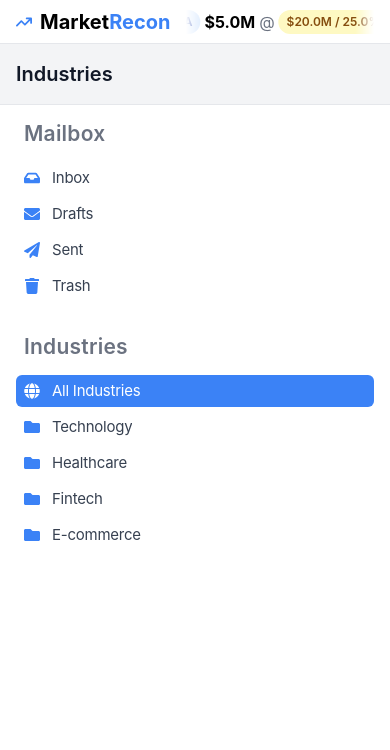
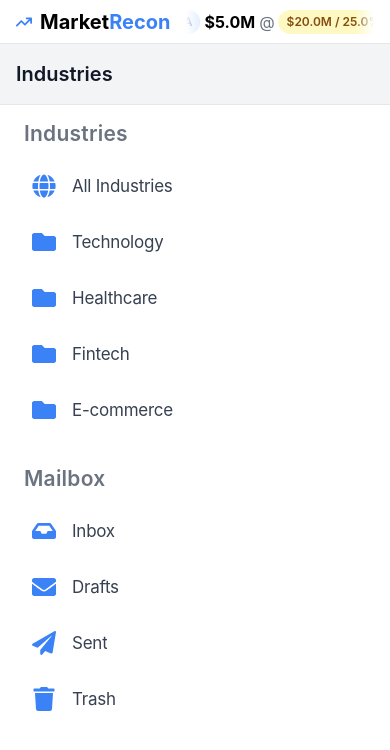
Before and after one commit to buzsh/recon, a Next.js app: page / in a window 390 px wide. Shown: the top 750 px of the page. Built offline with nearby package versions, Linux system fonts and the light colour scheme.

Commit message:
refactor: mobile optimizations

```diff
--- a/components/MobileLayout.tsx
+++ b/components/MobileLayout.tsx
@@ -1,9 +1,9 @@
 import React, { useState } from 'react';
-import Sidebar from './Sidebar';
 import StartupList from './StartupList';
 import DetailView from './DetailView';
 import { Industry, Startup } from '../data/types';
 import { IoChevronBackOutline } from "react-icons/io5";
+import { FaFolder, FaGlobe, FaInbox, FaEnvelope, FaPaperPlane, FaTrash } from 'react-icons/fa';
 
 interface MobileLayoutProps {
   industries: Industry[];
@@ -62,11 +62,54 @@ const MobileLayout: React.FC<MobileLayoutProps> = ({ industries, startups }) =>
       </header>
       <main className="flex-1 overflow-y-auto">
         {view === 'industries' && (
-          <Sidebar
-            industries={industries}
-            selectedIndustryId={selectedIndustryId}
-            onSelectIndustry={handleSelectIndustry}
-          />
+          <div className="p-4">
+            <h2 className="text-[21px] font-semibold text-gray-500 dark:text-gray-400 mb-4 pl-2 leading-[25px] tracking-[0.23px]">
+              Industries
+            </h2>
+            <ul className="space-y-2">
+              <li>
+                <button
+                  onClick={() => handleSelectIndustry(null)}
+                  className="w-full flex items-center px-4 py-3 rounded-md text-[17px] font-normal tracking-[-0.24px] leading-[20px] text-gray-700 dark:text-gray-300 hover:bg-gray-200 dark:hover:bg-[#2c2c2e]"
+                >
+                  <FaGlobe className="w-6 h-6 mr-4 text-blue-500 dark:text-blue-400 flex-shrink-0" />
+                  <span className="truncate">All Industries</span>
+                </button>
+              </li>
+              {industries.map((industry) => (
+                <li key={industry.id}>
+                  <button
+                    onClick={() => handleSelectIndustry(industry.id)}
+                    className="w-full flex items-center px-4 py-3 rounded-md text-[17px] font-normal tracking-[-0.24px] leading-[20px] text-gray-700 dark:text-gray-300 hover:bg-gray-200 dark:hover:bg-[#2c2c2e]"
+                  >
+                    <FaFolder className="w-6 h-6 mr-4 text-blue-500 dark:text-blue-400 flex-shrink-0" />
+                    <span className="truncate">{industry.name}</span>
+                  </button>
+                </li>
+              ))}
+            </ul>
+
+            <h2 className="text-[21px] font-semibold text-gray-500 dark:text-gray-400 mt-8 mb-4 pl-2 leading-[25px] tracking-[0.23px]">
+              Mailbox
+            </h2>
+            <ul className="space-y-2">
+              {[
+                { icon: FaInbox, name: "Inbox" },
+                { icon: FaEnvelope, name: "Drafts" },
+                { icon: FaPaperPlane, name: "Sent" },
+                { icon: FaTrash, name: "Trash" },
+              ].map((item, index) => (
+                <li key={index}>
+                  <button
+                    className="w-full flex items-center px-4 py-3 rounded-md text-[17px] font-normal tracking-[-0.24px] leading-[20px] text-gray-700 dark:text-gray-300 hover:bg-gray-200 dark:hover:bg-[#2c2c2e]"
+                  >
+                    <item.icon className="w-6 h-6 mr-4 text-blue-500 dark:text-blue-400 flex-shrink-0" />
+                    <span className="truncate">{item.name}</span>
+                  </button>
+                </li>
+              ))}
+            </ul>
+          </div>
         )}
         {view === 'startups' && (
           <StartupList
--- a/components/Sidebar.tsx
+++ b/components/Sidebar.tsx
@@ -14,29 +14,7 @@ const Sidebar: React.FC<SidebarProps> = ({
   onSelectIndustry,
 }) => {
   return (
-    <aside className="w-full md:w-64 bg-white mobile:bg-transparent dark:bg-black mobile:dark:bg-transparent overflow-y-auto">
-      <div className="p-4">
-        <h2 className="text-[21px] font-semibold text-gray-500 dark:text-gray-400 mb-4 pl-2 leading-[25px] tracking-[0.23px]">
-          Mailbox
-        </h2>
-        <ul className="space-y-1">
-          {[
-            { icon: FaInbox, name: "Inbox" },
-            { icon: FaEnvelope, name: "Drafts" },
-            { icon: FaPaperPlane, name: "Sent" },
-            { icon: FaTrash, name: "Trash" },
-          ].map((item, index) => (
-            <li key={index}>
-              <button
-                className="w-full flex items-center px-2 py-1.5 rounded-md text-gray-700 dark:text-gray-300 hover:bg-gray-200 dark:hover:bg-[#2c2c2e] text-[15px] font-normal tracking-[-0.24px] leading-[20px] grow shrink basis-full whitespace-nowrap overflow-hidden"
-              >
-                <item.icon className="w-4 h-4 mr-3 text-blue-500 dark:text-blue-400 flex-shrink-0" />
-                <span className="truncate">{item.name}</span>
-              </button>
-            </li>
-          ))}
-        </ul>
-      </div>
+    <aside className="w-64 bg-gray-100 dark:bg-gray-900 overflow-y-auto">
       <div className="p-4">
         <h2 className="text-[21px] font-semibold text-gray-500 dark:text-gray-400 mb-4 pl-2 leading-[25px] tracking-[0.23px]">
           Industries
@@ -76,6 +54,28 @@ const Sidebar: React.FC<SidebarProps> = ({
           ))}
         </ul>
       </div>
+      <div className="p-4">
+        <h2 className="text-[21px] font-semibold text-gray-500 dark:text-gray-400 mb-4 pl-2 leading-[25px] tracking-[0.23px]">
+          Mailbox
+        </h2>
+        <ul className="space-y-1">
+          {[
+            { icon: FaInbox, name: "Inbox" },
+            { icon: FaEnvelope, name: "Drafts" },
+            { icon: FaPaperPlane, name: "Sent" },
+            { icon: FaTrash, name: "Trash" },
+          ].map((item, index) => (
+            <li key={index}>
+              <button
+                className="w-full flex items-center px-2 py-1.5 rounded-md text-gray-700 dark:text-gray-300 hover:bg-gray-200 dark:hover:bg-[#2c2c2e] text-[15px] font-normal tracking-[-0.24px] leading-[20px] grow shrink basis-full whitespace-nowrap overflow-hidden"
+              >
+                <item.icon className="w-4 h-4 mr-3 text-blue-500 dark:text-blue-400 flex-shrink-0" />
+                <span className="truncate">{item.name}</span>
+              </button>
+            </li>
+          ))}
+        </ul>
+      </div>
     </aside>
   );
 };
```
